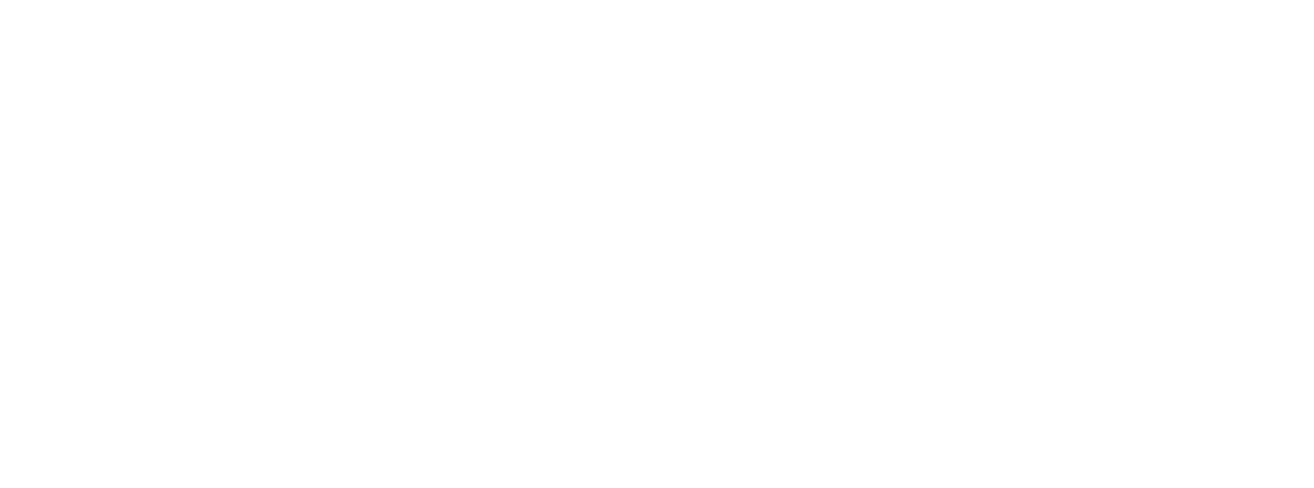
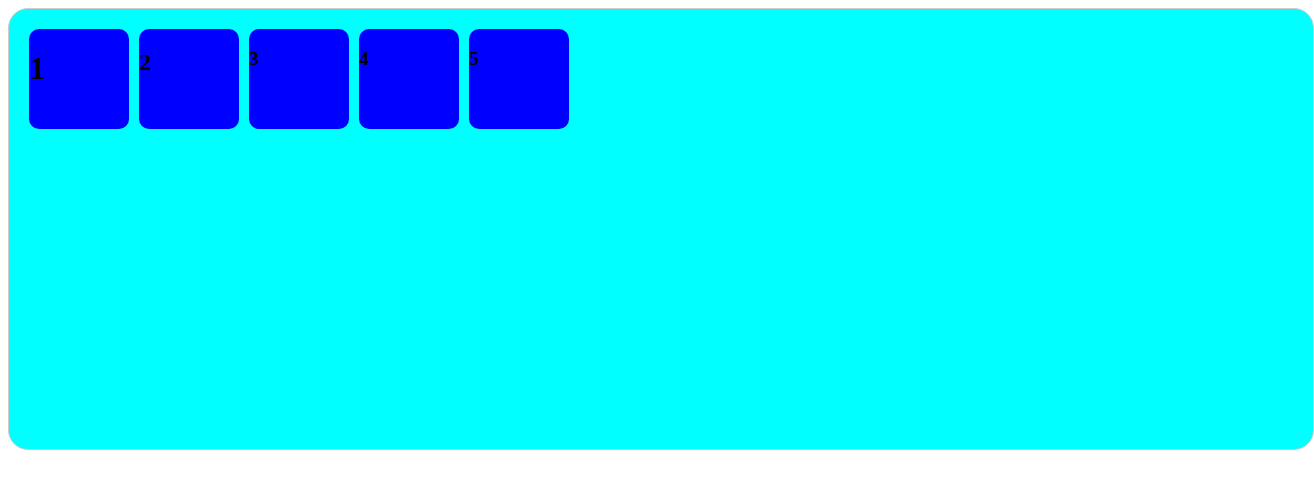
Before and after one commit to danilo1769/Seguimiento-html, a plain HTML site: page index.html in a window 1280 px wide. Shown: the whole page, 1314 px wide, since content can reach past the window. Drawn offline with Linux system fonts and the light colour scheme.

Commit message:
se crea base de proyecto con base de clase

```diff
--- a/index.html
+++ b/index.html
@@ -7,6 +7,26 @@
     <title>Document</title>
 </head>
 <body>
+    <div class="container">
+
+    <div class="b1">
+            <h1>1</h1>
+    </div>
+
+    <div class="b2">
+            <h2>2</h2>
+    </div>
+    <div class="b3">
+            <h3>3</h3>
+    </div>
+    <div class="b4">
+            <h3>4</h3>
+    </div>
+    <div class="b5">
+            <h3>5</h3>
+    </div>
+
+    </div>
 
 </body>
 </html>
--- a/style.css
+++ b/style.css
@@ -0,0 +1,52 @@
+ .container {
+        width: 100%;
+        height: 400px;
+        border-radius: 20px;
+        margin-bottom: 5px;
+        padding: 20px;
+        background-color: aqua;
+        border: 1px solid #ccc;
+        display: flex;
+        align-content: center;
+    }
+.b1 {
+        width: 100px;
+        height: 100px;
+        background-color: blue;
+        border-radius: 10px;
+        margin-right: 10px;
+        align-items: self-start;
+
+    }
+.b2 {
+        width: 100px;
+        height: 100px;
+        background-color: blue;
+        border-radius: 10px;
+        margin-right: 10px;
+
+    }
+.b3 {
+        width: 100px;
+        height: 100px;
+        background-color: blue;
+        border-radius: 10px;
+        margin-right: 10px;
+
+    }
+.b4 {
+        width: 100px;
+        height: 100px;
+        background-color: blue;
+        border-radius: 10px;
+        margin-right: 10px;
+
+    }
+.b5 {
+        width: 100px;
+        height: 100px;
+        background-color: blue;
+        border-radius: 10px;
+        margin-right: 10px;
+
+    }
```
